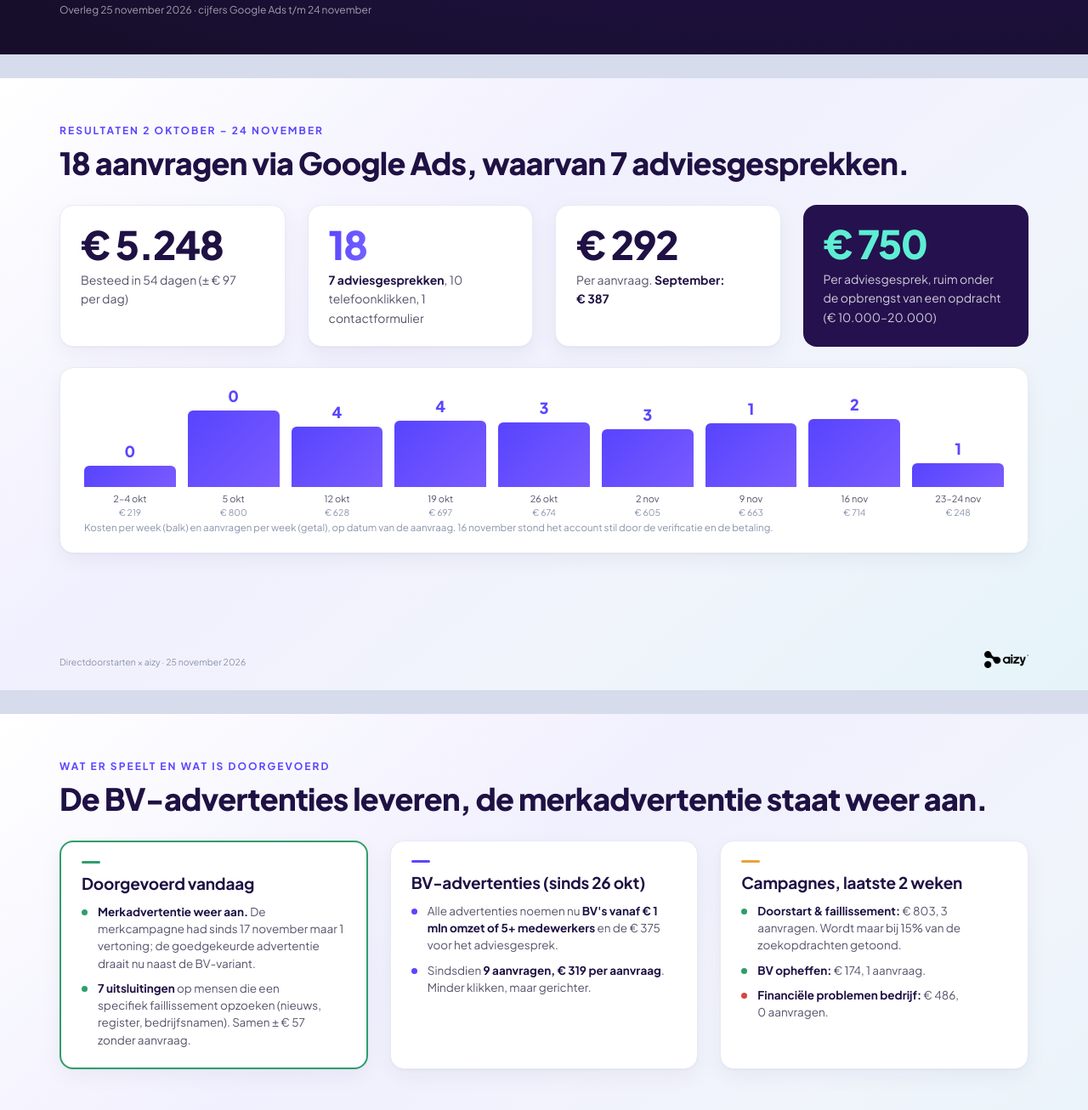
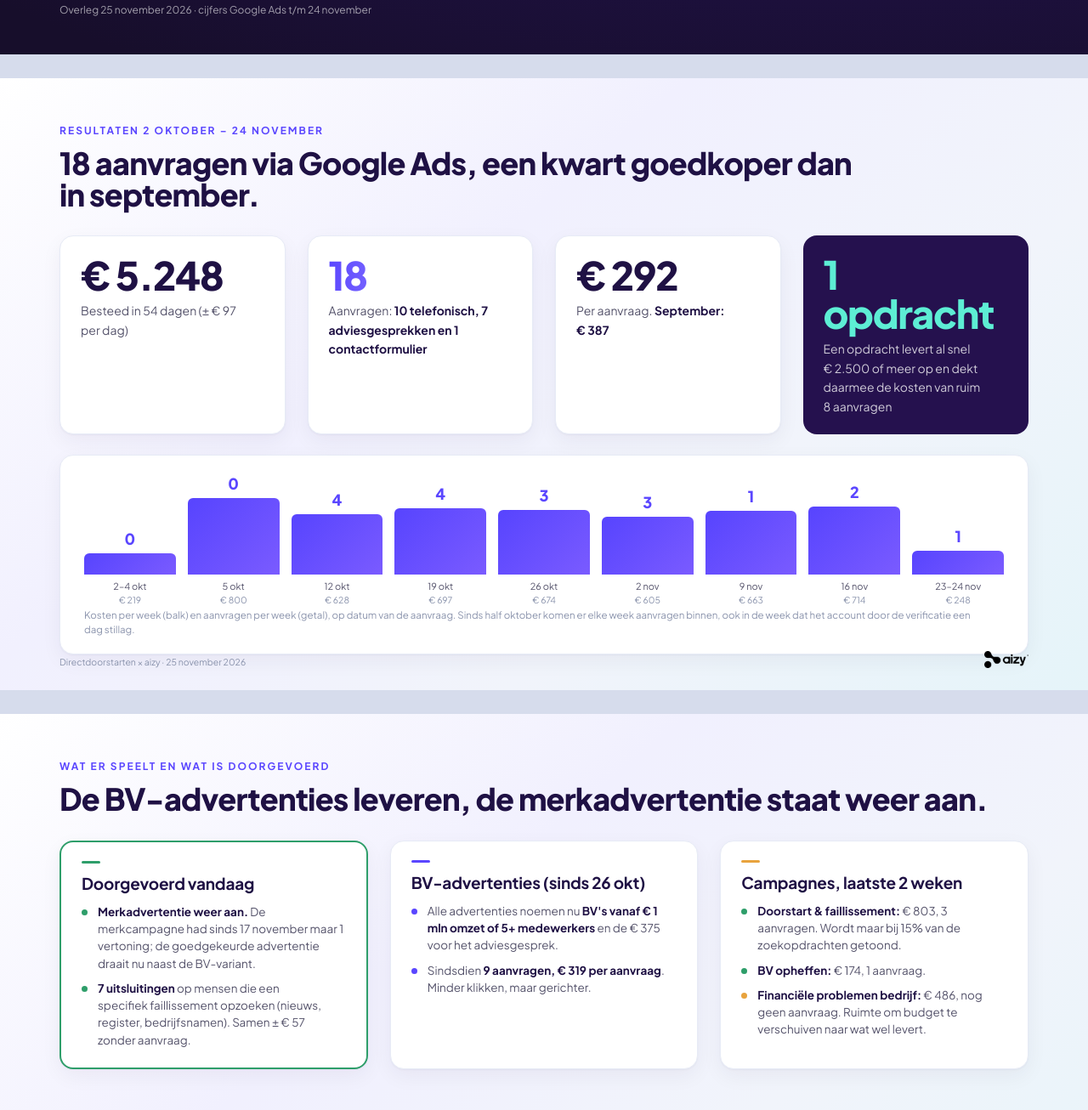
Before and after one commit to maxvangurp/directdoorstarten-25nov-26, a plain HTML site: page index.html in a window 1280 px wide. Shown: the part 656-1962 px from the top of the page at 85% size. Drawn offline with nearby package versions, Linux system fonts and the light colour scheme.

Commit message:
Slide 2 positiever

```diff
--- a/index.html
+++ b/index.html
@@ -26,12 +26,12 @@
 <div class="slide" data-screen-label="02" style="background:var(--gradient-page-light)">
 <div style="position:absolute;inset:0;padding:56px 70px 0">
 <div class="eyebrow" style="color:var(--purple-500)">Resultaten 2 oktober – 24 november</div>
-<h2 class="h" style="font-size:36px;color:var(--ink-900);margin-top:14px">18 aanvragen via Google Ads, waarvan 7 adviesgesprekken.</h2>
+<h2 class="h" style="font-size:36px;color:var(--ink-900);margin-top:14px">18 aanvragen via Google Ads, een kwart goedkoper dan in september.</h2>
 <div class="row4" style="margin-top:30px">
 <div class="card" style="background:#fff;border:1px solid var(--grey-200);box-shadow:var(--shadow-card);padding:22px 24px"><div class="stat" style="color:var(--ink-900)">€ 5.248</div><div class="cb" style="color:var(--ink-500)">Besteed in 54 dagen (± € 97 per dag)</div></div>
-<div class="card" style="background:#fff;border:1px solid var(--grey-200);box-shadow:var(--shadow-card);padding:22px 24px"><div class="stat grad">18</div><div class="cb" style="color:var(--ink-500)"><strong style="color:var(--ink-900)">7 adviesgesprekken</strong>, 10 telefoonklikken, 1 contactformulier</div></div>
+<div class="card" style="background:#fff;border:1px solid var(--grey-200);box-shadow:var(--shadow-card);padding:22px 24px"><div class="stat grad">18</div><div class="cb" style="color:var(--ink-500)">Aanvragen: <strong style="color:var(--ink-900)">10 telefonisch, 7 adviesgesprekken en 1 contactformulier</strong></div></div>
 <div class="card" style="background:#fff;border:1px solid var(--grey-200);box-shadow:var(--shadow-card);padding:22px 24px"><div class="stat" style="color:var(--ink-900)">€ 292</div><div class="cb" style="color:var(--ink-500)">Per aanvraag. <strong style="color:var(--ink-900)">September: € 387</strong></div></div>
-<div class="card" style="background:var(--ink-800);padding:22px 24px"><div class="stat" style="color:var(--mint-400)">€ 750</div><div class="cb" style="color:rgba(255,255,255,.78)">Per adviesgesprek, ruim onder de opbrengst van een opdracht (€ 10.000–20.000)</div></div>
+<div class="card" style="background:var(--ink-800);padding:22px 24px"><div class="stat" style="color:var(--mint-400)">1 opdracht</div><div class="cb" style="color:rgba(255,255,255,.78)">Een opdracht levert al snel € 2.500 of meer op en dekt daarmee de kosten van ruim 8 aanvragen</div></div>
 </div>
 <div class="card" style="background:#fff;border:1px solid var(--grey-200);box-shadow:var(--shadow-card);padding:20px 28px;margin-top:24px">
 <div style="display:grid;grid-template-columns:repeat(9,1fr);gap:14px;align-items:end;height:150px">
@@ -45,7 +45,7 @@
 <div style="display:flex;flex-direction:column;align-items:center;justify-content:flex-end;height:100%"><div style="font-family:var(--font-display);font-weight:800;font-size:18px;color:var(--purple-500)">2</div><div style="width:100%;height:80px;background:var(--gradient-purple);border-radius:6px 6px 0 0;margin-top:4px"></div><div style="font-size:11px;color:var(--ink-500);margin-top:6px">16 nov</div><div style="font-size:10.5px;color:var(--grey-500)">€ 714</div></div>
 <div style="display:flex;flex-direction:column;align-items:center;justify-content:flex-end;height:100%"><div style="font-family:var(--font-display);font-weight:800;font-size:18px;color:var(--purple-500)">1</div><div style="width:100%;height:28px;background:var(--gradient-purple);border-radius:6px 6px 0 0;margin-top:4px"></div><div style="font-size:11px;color:var(--ink-500);margin-top:6px">23–24 nov</div><div style="font-size:10.5px;color:var(--grey-500)">€ 248</div></div>
 </div>
-<div style="font-size:11.5px;color:var(--grey-500);margin-top:10px">Kosten per week (balk) en aanvragen per week (getal), op datum van de aanvraag. 16 november stond het account stil door de verificatie en de betaling.</div>
+<div style="font-size:11.5px;color:var(--grey-500);margin-top:10px">Kosten per week (balk) en aanvragen per week (getal), op datum van de aanvraag. Sinds half oktober komen er elke week aanvragen binnen, ook in de week dat het account door de verificatie een dag stillag.</div>
 </div>
 </div>
 <div class="foot" style="color:var(--grey-500)">Directdoorstarten × aizy · 25 november 2026</div><img class="footlogo" src="assets/logo-aizy-dark.png" alt="aizy"></div>
@@ -72,7 +72,7 @@
 <div style="display:grid;gap:9px;margin-top:12px;color:var(--ink-500)">
 <div class="li"><span class="dot" style="background:#2E9E6A"></span><span><strong style="color:var(--ink-900)">Doorstart &amp; faillissement:</strong> € 803, 3 aanvragen. Wordt maar bij 15% van de zoekopdrachten getoond.</span></div>
 <div class="li"><span class="dot" style="background:#2E9E6A"></span><span><strong style="color:var(--ink-900)">BV opheffen:</strong> € 174, 1 aanvraag.</span></div>
-<div class="li"><span class="dot" style="background:#D64545"></span><span><strong style="color:var(--ink-900)">Financiële problemen bedrijf:</strong> € 486, 0 aanvragen.</span></div>
+<div class="li"><span class="dot" style="background:#E8A33D"></span><span><strong style="color:var(--ink-900)">Financiële problemen bedrijf:</strong> € 486, nog geen aanvraag. Ruimte om budget te verschuiven naar wat wel levert.</span></div>
 </div></div>
 </div>
 </div>
```
